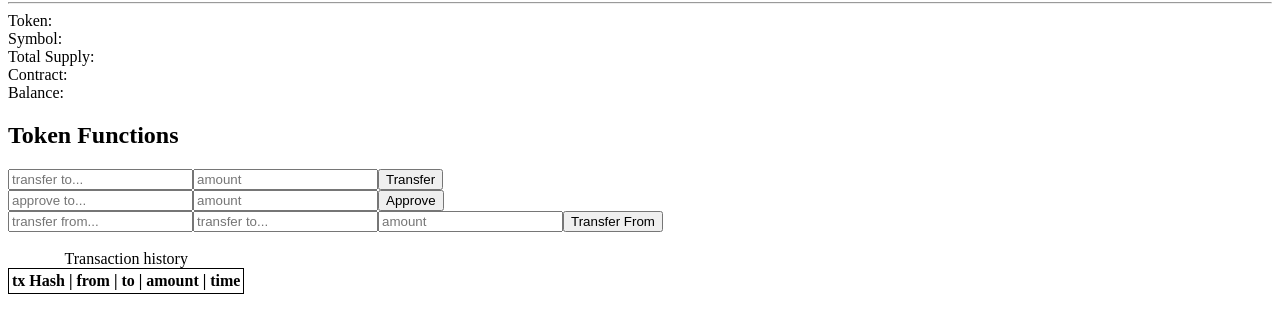
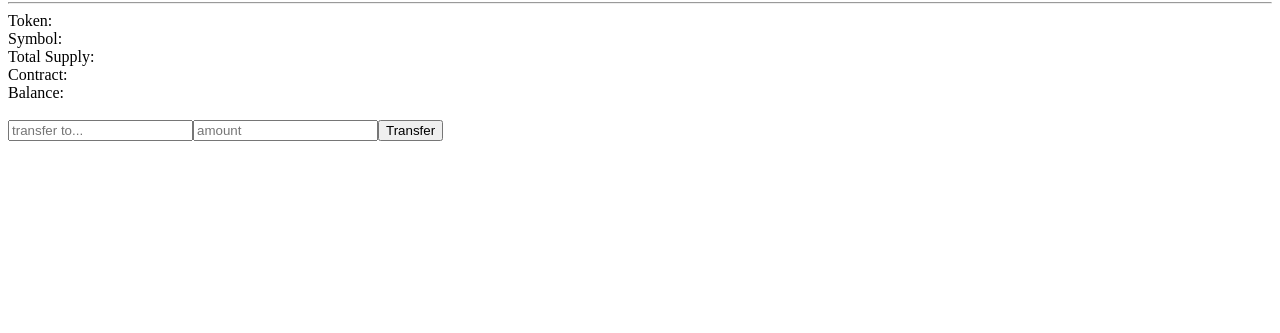
Before and after one commit to BlockDevsUnited/ENS-Tutorial, a plain HTML site: page index.html in a window 1280 px wide. Shown: the part 123-456 px from the top of the page. Drawn offline with Linux system fonts and the light colour scheme.

Commit message:
Add files via upload

```diff
--- a/index.html
+++ b/index.html
@@ -13,25 +13,10 @@ initialize(web3)
   <span id="symbol">Symbol: </span><br>
   <span id="totalSupply">Total Supply: </span><br>
   <span id="contract">Contract: </span><br>
-
-
   <span id="balance"l>Balance: </span><br>
 
-  <h2>Token Functions</h2>
+  <br>
+
   <input id="transferTo" placeholder="transfer to..." ></input><input id="transferAmount" placeholder="amount"></input><button onclick="transfer()">Transfer</button><br>
-  <input id="approveTo" placeholder="approve to..."></input><input id="approveAmount" placeholder="amount"></input><button onclick="approve()">Approve</button><br>
-  <input id="transferFromFrom" placeholder="transfer from..." ><input id="transferFromTo" placeholder="transfer to..."><input id="transferFromAmount" placeholder="amount"></input><button onclick="transferFrom()">Transfer From</button>
-<br>
-<br>
-  <table id="txHistory" style="border: 1px solid black;">
-    <caption>Transaction history</caption>
-    <tr>
-      <th>tx Hash | </th>
-      <th>from | </th>
-      <th>to | </th>
-      <th>amount | </th>
-      <th>time </th>
-    </tr>
-  </table>
 </body>
 </html>
```
